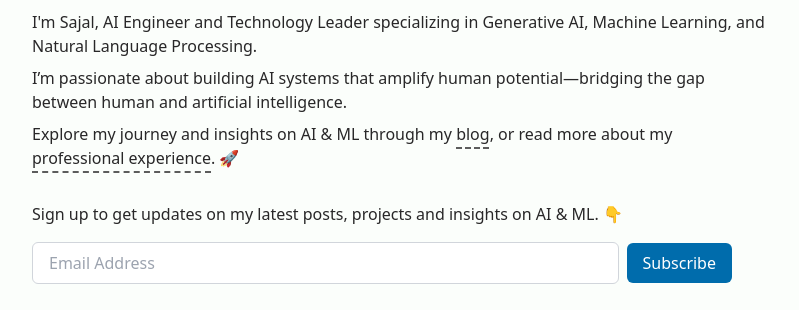
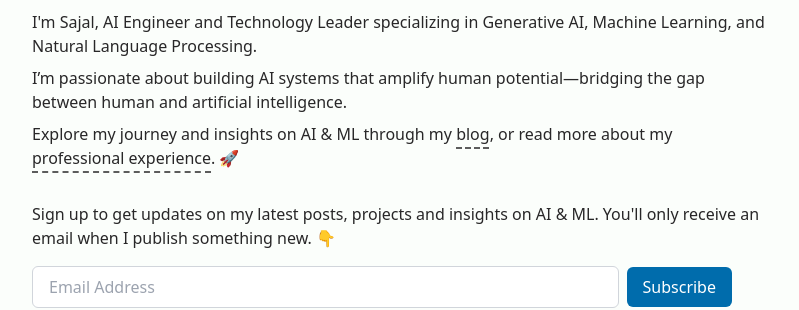
Before and after one commit to sajal2692/sajal2692.github.io, an Astro site: page / in a window 1280 px wide. Shown: the part 335-645 px from the top of the page, without its empty margins (240-1039 px from the left). Built offline with nearby package versions, Linux system fonts and the light colour scheme; Astro itself is replaced by a stand-in of ours; some packages are replaced by stand-ins of ours.

Commit message:
feat: update newsletter copy

```diff
--- a/src/components/Newsletter.astro
+++ b/src/components/Newsletter.astro
@@ -2,7 +2,7 @@
 ---
 
 <section id="newsletter" class="mt-8 mb-8 p-0">
-  <p>Sign up to get updates on my latest posts, projects and insights on AI & ML. 👇</p>
+  <p>Sign up to get updates on my latest posts, projects and insights on AI & ML. You'll only receive an email when I publish something new. 👇</p>
   <div class="mt-4">
     <script src="https://f.convertkit.com/ckjs/ck.5.js" is:inline></script>
     <form
```
